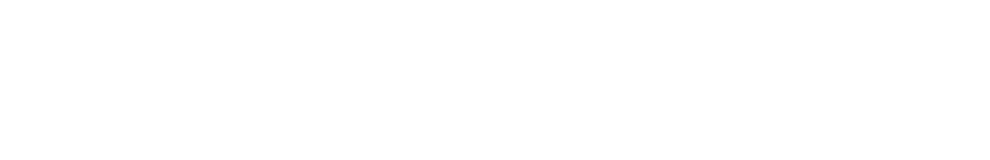
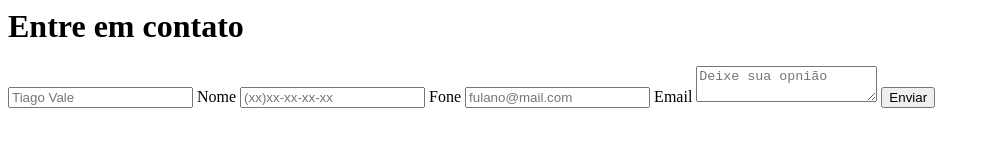
Before and after one commit to Gabrielabonelli15/formulario, a plain HTML site: page index.html in a window 1280 px wide. Shown: the whole page, without its empty margins (0-990 px from the left). Drawn offline with Linux system fonts and the light colour scheme.

Commit message:
add - tentativa

```diff
--- a/index.html
+++ b/index.html
@@ -5,6 +5,22 @@
     <title>Formulario</title>
 </head>
 <body>
+    <form name="cross_fomr">
 
+        <h1>Entre em contato</h1>
+
+        <input type="text" id="nomeid" placeholder="Tiago Vale" required="required" name="nome" />
+        <label for="nome">Nome</label>
+
+        <input type="tel" id="foneid" placeholder="(xx)xx-xx-xx-xx" name="fone" />
+        <label for="fone">Fone</label>
+
+        <input type="email" id="emailid" placeholder="fulano@mail.com" name="email" />
+        <label for="email">Email</label>
+
+        <textarea placeholder="Deixe sua opnião"></textarea>
+
+        <input type="submit" class="enviar" onclick="Enviar();" value="Enviar" />
+      </form>
 </body>
 </html>
--- a/script.js
+++ b/script.js
@@ -0,0 +1,3 @@
+function mensagem(msg){
+    alert("A mensagem enviada foi: "+msg);
+}
```
